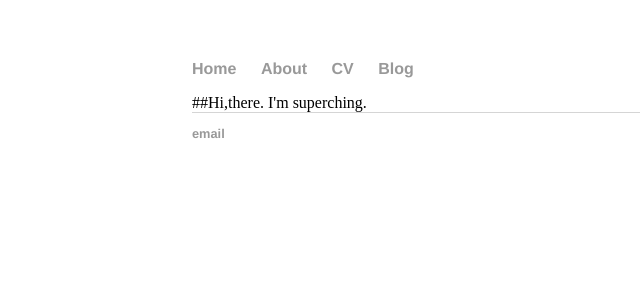
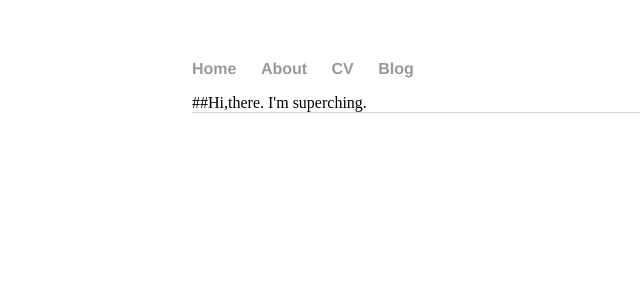
Before and after one commit to superChing/superChing.github.io, a Jekyll site: the page built from index.html, in a window 1280 px wide. Shown: the top 300 px of the page, without its empty margins (0-640 px from the left). Built offline with Jekyll 4.4.1, drawn with Linux system fonts in a browser that asks for light colours.

Commit message:
Update default.html

```diff
--- a/_layouts/default.html
+++ b/_layouts/default.html
@@ -20,8 +20,7 @@
 
 			</div><!-- /.container -->
 			<footer>
-	    		<ul>
-	        		<li><a href="mailto:">email</a></li>
+	    			<ul>
 	        		<!--<li><a href="https://github.com/">github.com/</a></li>-->
 				</ul>
 			</footer>
```
